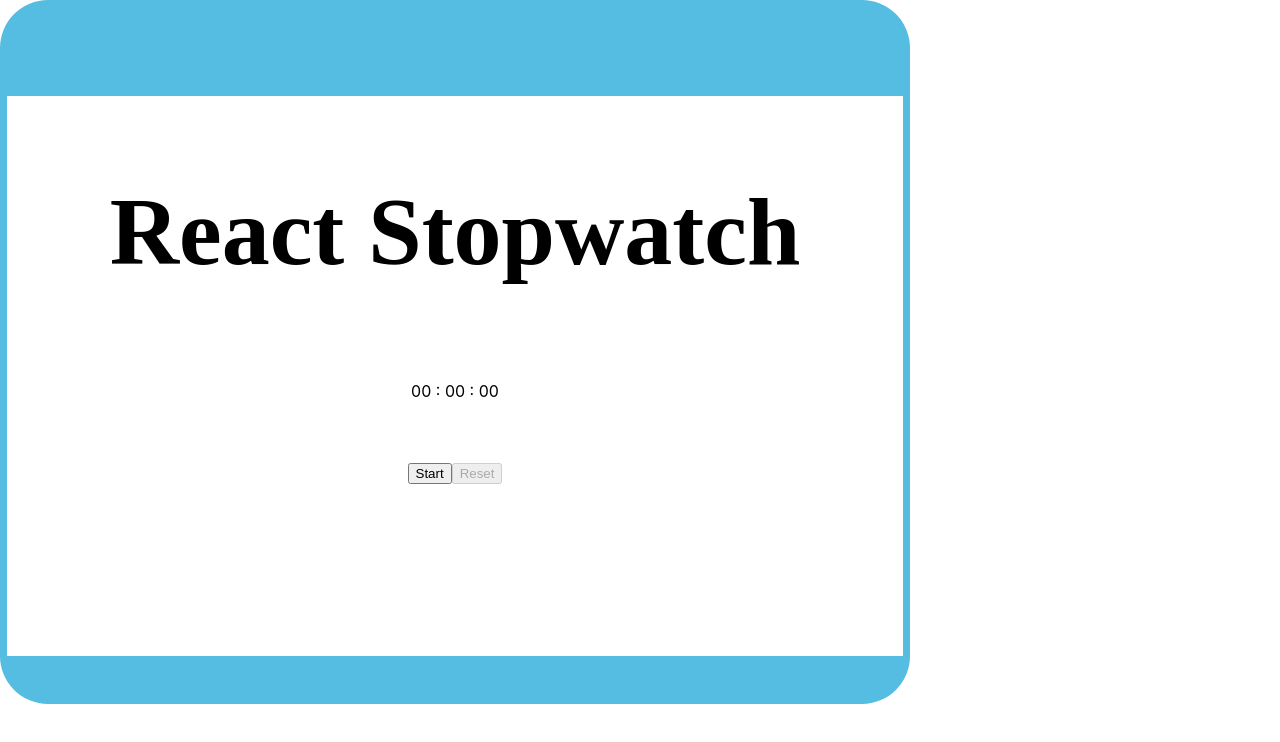
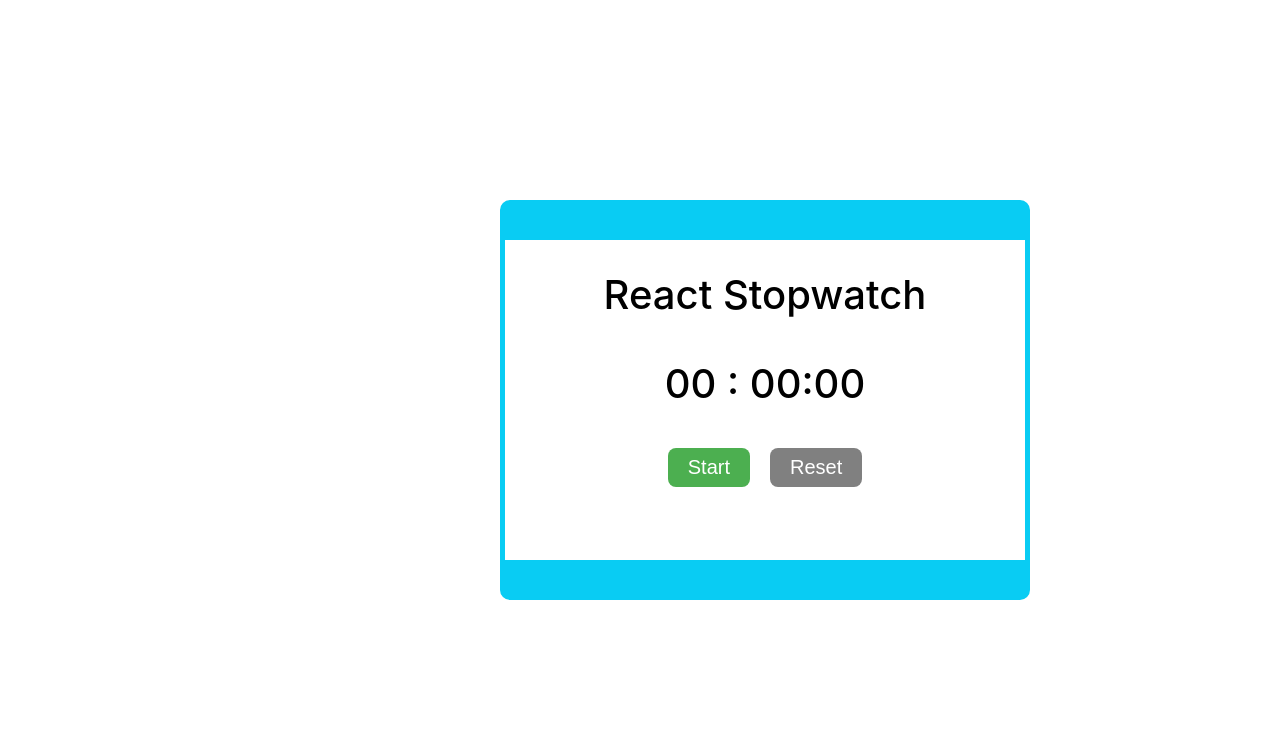
Before and after one commit to iamneo-production/aafbedeffbaddddbbedcfcdbadffbabbf, a React (Create React App) app in the folder reactapp/: page / in a window 1280 px wide. Shown: the top 742 px of the page. Built offline with nearby package versions, Linux system fonts and the light colour scheme.

Commit message:
Backup Commit

```diff
--- a/reactapp/src/App.css
+++ b/reactapp/src/App.css
@@ -37,7 +37,7 @@
   }
 }
 
-h1{
+/* h1{
   font-size: 6rem;
   font-family: FF Sero Medium;
 }
@@ -120,4 +120,53 @@
   border-right-color: #d2d2d2;
   border-bottom-color: #d2d2d2;
   color: #d2d2d2;
+} */
+
+.stopwatch-container {
+  align-items: center;
+  text-align: center;
+  padding: 10px;
+  width: 500px;
+  height: 300px;
+  margin: 200px 500px;
+  /* margin: auto; */
+  border-top: solid rgb(9, 204, 243) 40px;
+  border-left: solid rgb(9, 204, 243) 5px;
+  border-right: solid rgb(9, 204, 243) 5px;
+  border-bottom: solid rgb(9, 204, 243) 40px;
+  border-radius: 10px;
 }
+#header-text {
+  font-size: 40px;
+  font-weight: 500;
+  margin: 20px;
+}
+
+
+.time-text {
+  font-size: 40px;
+  margin: 20px;
+  /* text-align: center; */
+  font-weight: 500;
+  padding: 20px;
+}
+
+.button {
+  font-size: 20px;
+  margin: 0 10px;
+  padding: 8px 20px;
+  border-radius: 8px;
+  background-color: #4CAF50;
+  color: white;
+  border: none;
+  cursor: pointer;
+}
+
+.button:hover {
+  background-color: #3e8e41;
+}
+
+.button:disabled {
+  background-color: #808080;
+  cursor: not-allowed;
+}
--- a/reactapp/src/App.js
+++ b/reactapp/src/App.js
@@ -5,7 +5,7 @@
 function App() {
   return (
     <div className="App">
-      <p style={{display:'none'}}>Learn react link</p>
+      {/* <p style={{display:'none'}}>Learn react link</p> */}
       <Stopwatch />
     </div>
   );
--- a/reactapp/src/components/Stopwatch/Stopwatch.jsx
+++ b/reactapp/src/components/Stopwatch/Stopwatch.jsx
@@ -1,55 +1,121 @@
 import {useState, useEffect, useRef, React} from "react";
 import '/home/coder/project/workspace/reactapp/src/App.css';
 
-export default function Stopwatch(props) {
-    const[time,setTime] = useState(0)
-    const[isActive,setIsActive] = useState(false)
-    const[isPaused,setIsPaused] = useState(false)
-    const increased = useRef(null)
+// export default function Stopwatch(props) {
+//     const[time,setTime] = useState(0)
+//     const[isActive,setIsActive] = useState(false)
+//     const[isPaused,setIsPaused] = useState(false)
+//     const increased = useRef(null)
 
-    const initiateStart = () => {
-        setIsActive(true);
+//     const initiateStart = () => {
+//         setIsActive(true);
+//         setIsPaused(false);
+
+//         increased.current = setInterval(() => {
+//             setTime((time) => time + 1000)
+//         },1000)
+//     };
+
+//     const initiatePause = () => {
+//         clearInterval(increased.current);
+//         setIsPaused(!isPaused);
+//     };
+
+//     const initiateResume = () => {
+//         setIsPaused(!isPaused);
+//         increased.current = setInterval(() => {
+//             setTime((time) => time + 1000)
+//         },1000)
+//     };
+
+//     const initiateReset = () => {
+//         clearInterval(increased.current)
+//         setIsActive(false)
+//         setIsPaused(false)
+//         setTime(0)
+//     };
+
+//     return(
+//         <section id='stopwatch'>
+//             <div className='inner'>
+//                 <h1> React Stopwatch </h1>
+//                 <p id='time' data-testid='time'>
+//                     {`0${Math.floor(time%360000)}`.slice(-2)} : {`0${Math.floor(time/60000)%60}`.slice(-2)} : {`0${Math.floor(time/1000)%60}`.slice(-2)}
+//                 </p>
+
+//                 <div className='buttons'>
+//                     {
+//                         !isActive&&!isPaused?<button onClick={initiateStart} data-testid='start'>Start</button>:(!isPaused?<button data-testid='pause' onClick={initiatePause}>Pause</button>:<button data-testid='resume' onClick={initiateResume}>Resume</button>)
+//                     }
+//                     <button id='reset'data-testid='reset' onClick={initiateReset} disabled={!isActive}>Reset</button>
+//                 </div>
+//             </div>
+//         </section>
+//     )
+// }
+
+
+function Stopwatch() {
+    const [time, setTime] = useState(0);
+    const intervalRef = useRef(null);
+    const [isRunning, setIsRunning] = useState(false);
+    const [isPaused, setIsPaused] = useState(false);
+    const [isResetDisabled, setIsResetDisabled] = useState(true);
+
+    useEffect(() => {
+        if (isRunning) {
+            intervalRef.current = setInterval(() => {
+                act(() => {
+                  setTime(prevTime => prevTime + 1);
+                });
+            }, 1000);
+        } else {
+            clearInterval(intervalRef.current);
+        }
+    }, [isRunning, intervalRef]);
+
+
+    function handleStart() {
+        setIsRunning(true);
+        setIsResetDisabled(false);
+    }
+
+    function handlePause() {
+        clearInterval(intervalRef.current);
+        setIsRunning(false);
+        setIsPaused(true);
+    }
+
+    function handleReset() {
+        clearInterval(intervalRef.current);
+        setTime(0);
+        setIsRunning(false);
         setIsPaused(false);
+        setIsResetDisabled(true);
+    }
 
-        increased.current = setInterval(() => {
-            setTime((time) => time + 1000)
-        },1000)
-    };
+    function handleResume() {
+        setIsRunning(true);
+        setIsPaused(false);
+    }
+    const formatTime = (seconds) => {
+        let minutes = Math.floor(seconds / 60);
+        let hours = Math.floor(minutes / 60);
+        let remainingMinutes = minutes % 60;
+        let remainingSeconds = seconds % 60;
+        return `${hours.toString().padStart(2, "0")} : ${remainingMinutes.toString().padStart(2, "0")}:${remainingSeconds.toString().padStart(2, "0")}`
+    }
 
-    const initiatePause = () => {
-        clearInterval(increased.current);
-        setIsPaused(!isPaused);
-    };
+    return (
+        <div className="stopwatch-container">
+            <p id="header-text">React Stopwatch</p>
+            <p id="time" data-testid="time" className="time-text">{formatTime(time)}</p>
+            {isRunning ? <button id="pause" data-testid="pause" className="button" onClick={handlePause}>Pause</button>
+                : !isPaused ? <button id="start" data-testid="start" className="button" onClick={handleStart}>Start</button>
+                    : <button id="resume" data-testid="resume" className="button" onClick={handleResume}>Resume</button>}
+            <button id="reset" data-testid="reset" className="button" disabled={isResetDisabled} onClick={handleReset}>Reset</button>
+        </div>
+    );
+}
 
-    const initiateResume = () => {
-        setIsPaused(!isPaused);
-        increased.current = setInterval(() => {
-            setTime((time) => time + 1000)
-        },1000)
-    };
-
-    const initiateReset = () => {
-        clearInterval(increased.current)
-        setIsActive(false)
-        setIsPaused(false)
-        setTime(0)
-    };
-
-    return(
-        <section id='stopwatch'>
-            <div className='inner'>
-                <h1> React Stopwatch </h1>
-                <p id='time' data-testid='time'>
-                    {`0${Math.floor(time%360000)}`.slice(-2)} : {`0${Math.floor(time/60000)%60}`.slice(-2)} : {`0${Math.floor(time/1000)%60}`.slice(-2)}
-                </p>
-
-                <div className='buttons'>
-                    {
-                        !isActive&&!isPaused?<button onClick={initiateStart} data-testid='start'>Start</button>:(!isPaused?<button data-testid='pause' onClick={initiatePause}>Pause</button>:<button data-testid='resume' onClick={initiateResume}>Resume</button>)
-                    }
-                    <button id='reset'data-testid='reset' onClick={initiateReset} disabled={!isActive}>Reset</button>
-                </div>
-            </div>
-        </section>
-    )
-}
+export default Stopwatch;
```
